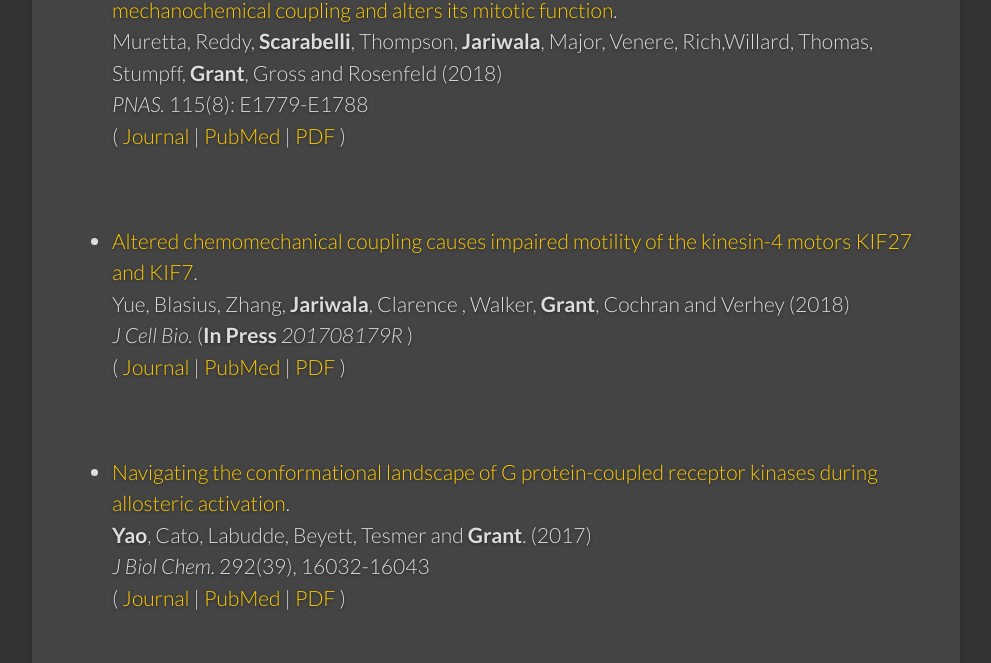
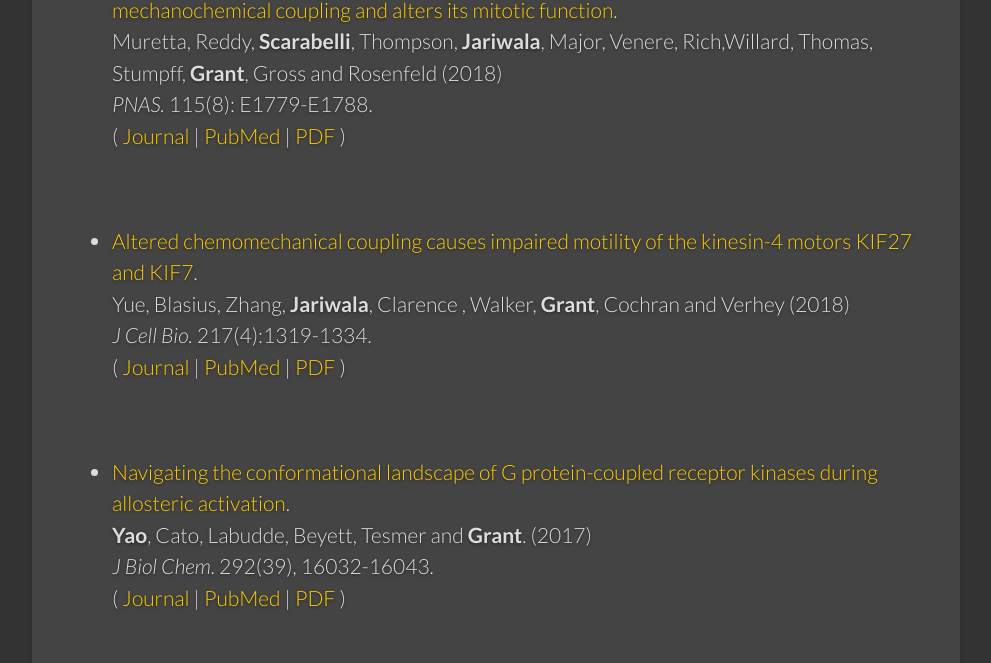
Before and after one commit to bioboot/newlabsite, a Jekyll site: the page built from publications/index.md, in a window 1280 px wide and 900 px high, scrolled down 391 px. Shown: the part 169-832 px from the top of the window, without its empty margins (149-1140 px from the left). Built offline with Jekyll 4.4.1, drawn with Linux system fonts in a browser that asks for light colours.

Commit message:
Update broken pub link

```diff
--- a/publications/index.md
+++ b/publications/index.md
@@ -14,21 +14,21 @@
 
 *   [A posttranslational modification of the mitotic kinesin Eg5 that enhances its mechanochemical coupling and alters its mitotic function](https://doi.org/10.1073/pnas.1718290115).
     Muretta, Reddy, **Scarabelli**, Thompson, **Jariwala**, Major, Venere, Rich,Willard, Thomas, Stumpff, **Grant**, Gross and Rosenfeld (2018)
-    _PNAS._ 115(8): E1779-E1788
+    _PNAS._ 115(8): E1779-E1788.
     ( [Journal](https://doi.org/10.1073/pnas.1718290115) | [PubMed](https://www.ncbi.nlm.nih.gov/pubmed/29432173) | [PDF](http://www.pnas.org/content/early/2018/01/31/1718290115.full.pdf) )
 
 <br/>
 
-*   [Altered chemomechanical coupling causes impaired motility of the kinesin-4 motors KIF27 and KIF7](jcb.rupress.org/content/early/2018/01/18/jcb.201708179).
+*   [Altered chemomechanical coupling causes impaired motility of the kinesin-4 motors KIF27 and KIF7](http://jcb.rupress.org/content/217/4/1319.long).
     Yue, Blasius, Zhang, **Jariwala**, Clarence , Walker, **Grant**, Cochran and Verhey (2018)
-    _J Cell Bio._ (**In Press** _201708179R_ )
-    ( [Journal](jcb.rupress.org/content/early/2018/01/18/jcb.201708179) | [PubMed](https://www.ncbi.nlm.nih.gov/pubmed/29351996) | [PDF](http://jcb.rupress.org/content/early/2018/01/18/jcb.201708179.full-text.pdf) )
+    _J Cell Bio._ 217(4):1319-1334.
+    ( [Journal](http://jcb.rupress.org/content/217/4/1319.long) | [PubMed](https://www.ncbi.nlm.nih.gov/pubmed/29351996) | [PDF](http://jcb.rupress.org/content/jcb/217/4/1319.full.pdf) )
 
 <br/>
 
 *   [Navigating the conformational landscape of G protein-coupled receptor kinases during allosteric activation](http://www.jbc.org/content/early/2017/08/14/jbc.M117.807461.abstract).
     **Yao**, Cato, Labudde, Beyett, Tesmer and **Grant**. (2017)
-    _J Biol Chem._ 292(39), 16032-16043
+    _J Biol Chem._ 292(39), 16032-16043.
     ( [Journal](http://www.jbc.org/content/early/2017/08/14/jbc.M117.807461.abstract) | [PubMed](https://www.ncbi.nlm.nih.gov/pubmed/28808053) | [PDF](http://www.jbc.org/content/early/2017/08/14/jbc.M117.807461.abstract) )
 
 <br/>
```
